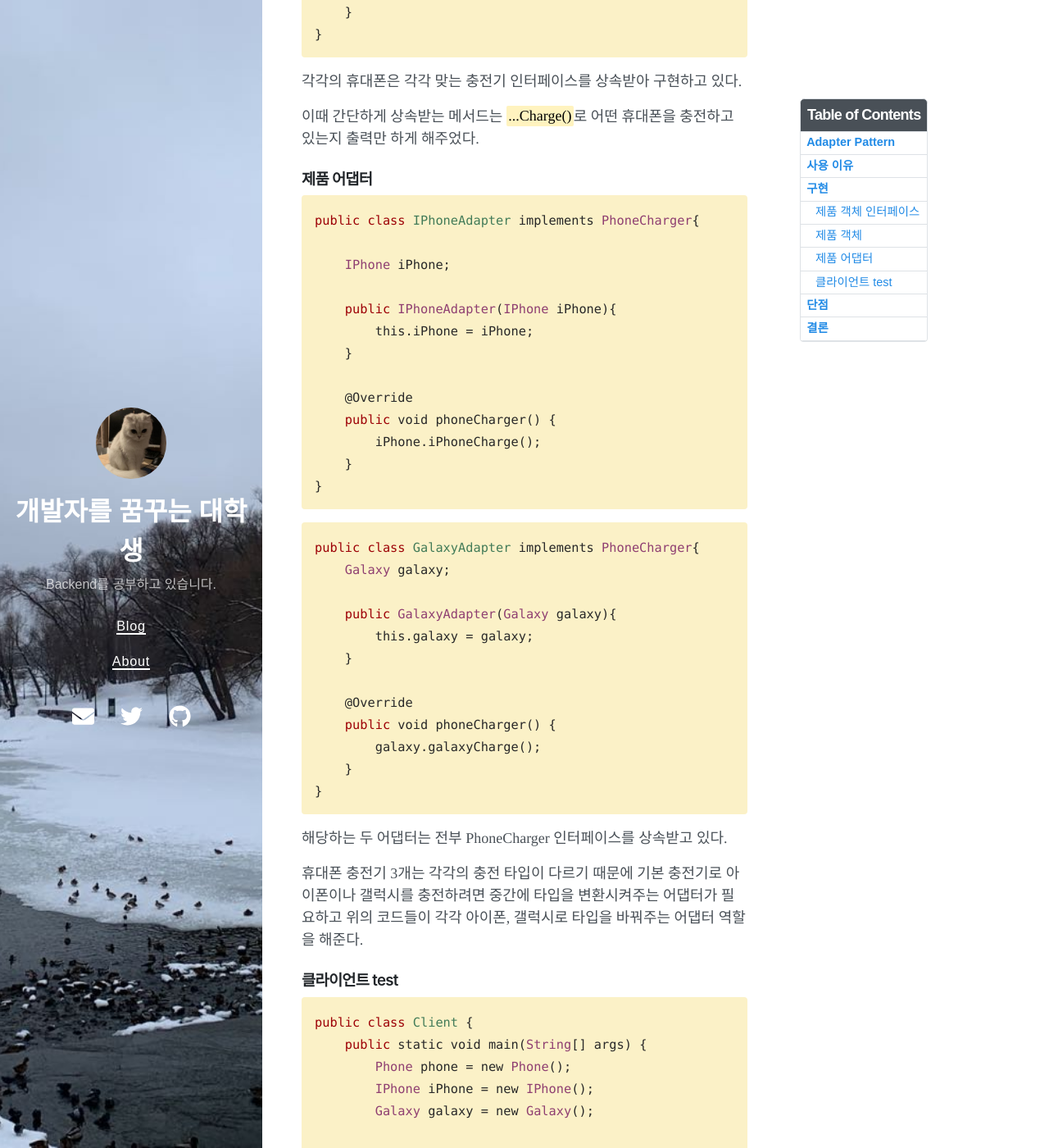
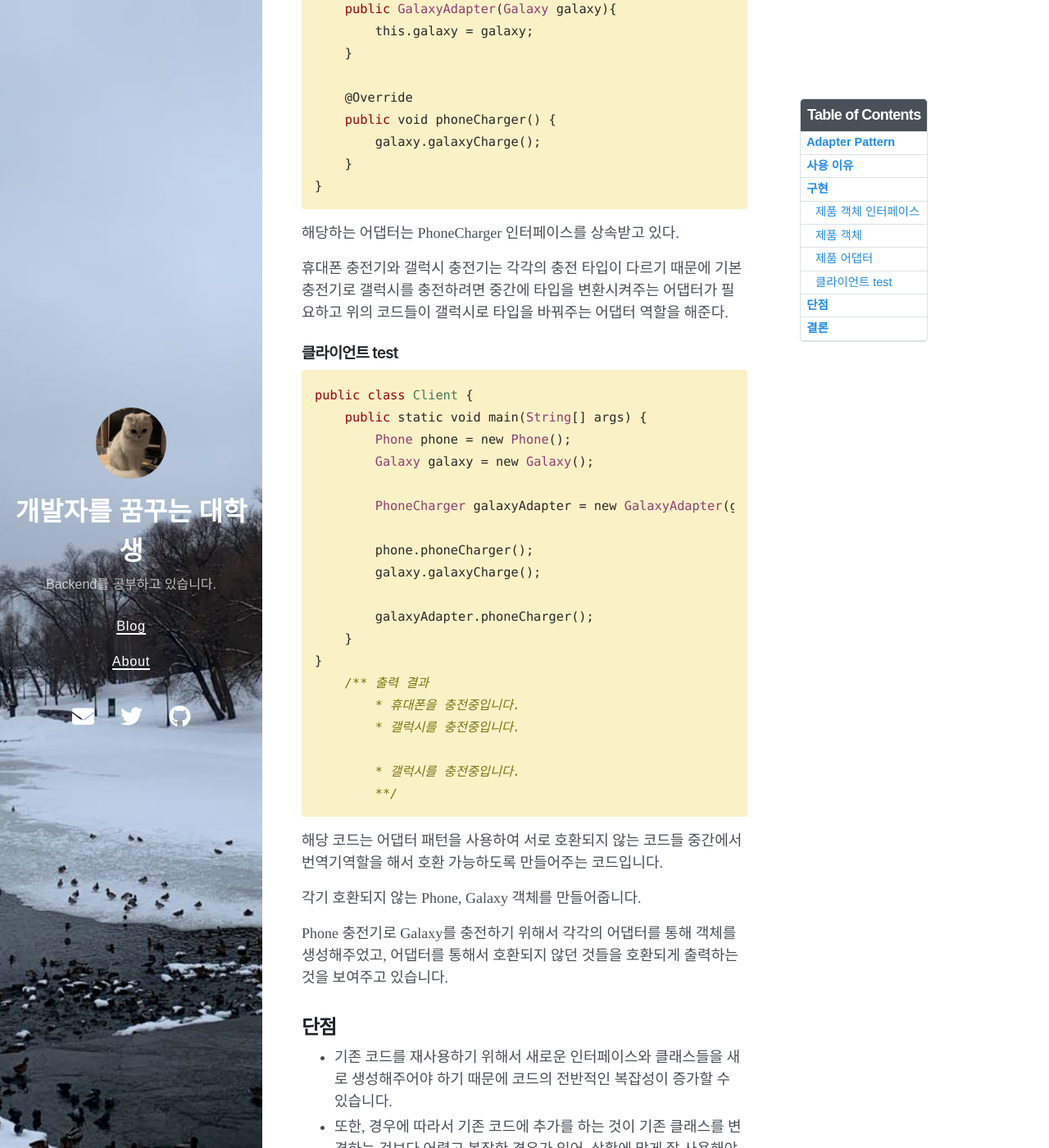
Before and after one commit to seeungmin/seeungmin.github.io, a Jekyll site: the page built from _posts/2023-07-10-Adapter-Pattern.md, in a window 1280 px wide and 1400 px high, scrolled down 1905 px. Shown: the whole window at 82% size. Built offline with Jekyll 4.4.1, drawn with Linux system fonts in a browser that asks for light colours; nearby versions of some CDN libraries; some of the changed text lies outside the part shown.

Commit message:
|UPDATE| 어댑터 패턴 blog modify2 0711

```diff
--- a/_posts/2023-07-10-Adapter-Pattern.md
+++ b/_posts/2023-07-10-Adapter-Pattern.md
@@ -34,12 +34,6 @@ public interface PhoneCharger {
 }
 {% endhighlight %}
 
-{% highlight ruby %}
-public interface IPhoneCharger {
-    public void iPhoneCharge();
-}
-{% endhighlight %}
-
 
 {% highlight ruby %}
 public interface GalaxyCharger {
@@ -47,7 +41,7 @@ public interface GalaxyCharger {
 }
 {% endhighlight %}
 
-각각의 종류에 따른 충전기에 대한 인터페이스다.
+휴대폰 충전기와 갤럭시 충전기 인터페이스이다.
 
 ### 제품 객체
 {% highlight ruby %}
@@ -55,15 +49,6 @@ public class Phone implements PhoneCharger{
     @Override
     public void phoneCharger() {
         System.out.println("휴대폰을 충전중입니다.");
-    }
-}
-{% endhighlight %}
-
-{% highlight ruby %}
-public class IPhone implements IPhoneCharger{
-    @Override
-    public void iPhoneCharge() {
-        System.out.println("아이폰을 충전중입니다.");
     }
 }
 {% endhighlight %}
@@ -82,21 +67,6 @@ public class Galaxy implements GalaxyCharger{
 이때 간단하게 상속받는 메서드는 <mark>...Charge()</mark>로 어떤 휴대폰을 충전하고 있는지 출력만 하게 해주었다.
 
 ### 제품 어댑터
-{% highlight ruby %}
-public class IPhoneAdapter implements PhoneCharger{
-
-    IPhone iPhone;
-
-    public IPhoneAdapter(IPhone iPhone){
-        this.iPhone = iPhone;
-    }
-
-    @Override
-    public void phoneCharger() {
-        iPhone.iPhoneCharge();
-    }
-}
-{% endhighlight %}
 
 {% highlight ruby %}
 public class GalaxyAdapter implements PhoneCharger{
@@ -113,9 +83,9 @@ public class GalaxyAdapter implements PhoneCharger{
 }
 {% endhighlight %}
 
-해당하는 두 어댑터는 전부 PhoneCharger 인터페이스를 상속받고 있다.
+해당하는 어댑터는 PhoneCharger 인터페이스를 상속받고 있다.
 
-휴대폰 충전기 3개는 각각의 충전 타입이 다르기 때문에 기본 충전기로 아이폰이나 갤럭시를 충전하려면 중간에 타입을 변환시켜주는 어댑터가 필요하고 위의 코드들이 각각 아이폰, 갤럭시로 타입을 바꿔주는 어댑터 역할을 해준다.
+휴대폰 충전기와 갤럭시 충전기는 각각의 충전 타입이 다르기 때문에 기본 충전기로 갤럭시를 충전하려면 중간에 타입을 변환시켜주는 어댑터가 필요하고 위의 코드들이 갤럭시로 타입을 바꿔주는 어댑터 역할을 해준다.
 
 
 ### 클라이언트 test
@@ -123,34 +93,28 @@ public class GalaxyAdapter implements PhoneCharger{
 public class Client {
     public static void main(String[] args) {
         Phone phone = new Phone();
-        IPhone iPhone = new IPhone();
         Galaxy galaxy = new Galaxy();
 
-        PhoneCharger iphoneAdapter = new IPhoneAdapter(iPhone);
         PhoneCharger galaxyAdapter = new GalaxyAdapter(galaxy);
 
         phone.phoneCharger();
-        iPhone.iPhoneCharge();
         galaxy.galaxyCharge();
 
-        iphoneAdapter.phoneCharger();
         galaxyAdapter.phoneCharger();
     }
 }
     /** 출력 결과
         * 휴대폰을 충전중입니다.
-        * 아이폰을 충전중입니다.
         * 갤럭시를 충전중입니다.
 
-        * 아이폰을 충전중입니다.
         * 갤럭시를 충전중입니다.
         **/
 {% endhighlight %}
 해당 코드는 어댑터 패턴을 사용하여 서로 호환되지 않는 코드들 중간에서 번역기역할을 해서 호환 가능하도록 만들어주는 코드입니다.
 
-각기 호환되지 않는 Phone, IPhone, Galaxy 객체를 만들어줍니다.
+각기 호환되지 않는 Phone, Galaxy 객체를 만들어줍니다.
 
-Phone 충전기로 IPhone, Galaxy를 충전하기 위해서 각각의 어댑터를 통해 객체를 생성해주었고, 어댑터를 통해서 호환되지 않던 것들을 호환되게 출력하는 것을 보여주고 있습니다.
+Phone 충전기로 Galaxy를 충전하기 위해서 각각의 어댑터를 통해 객체를 생성해주었고, 어댑터를 통해서 호환되지 않던 것들을 호환되게 출력하는 것을 보여주고 있습니다.
 
 ## 단점
 - 기존 코드를 재사용하기 위해서 새로운 인터페이스와 클래스들을 새로 생성해주어야 하기 때문에 코드의 전반적인 복잡성이 증가할 수 있습니다.
```
